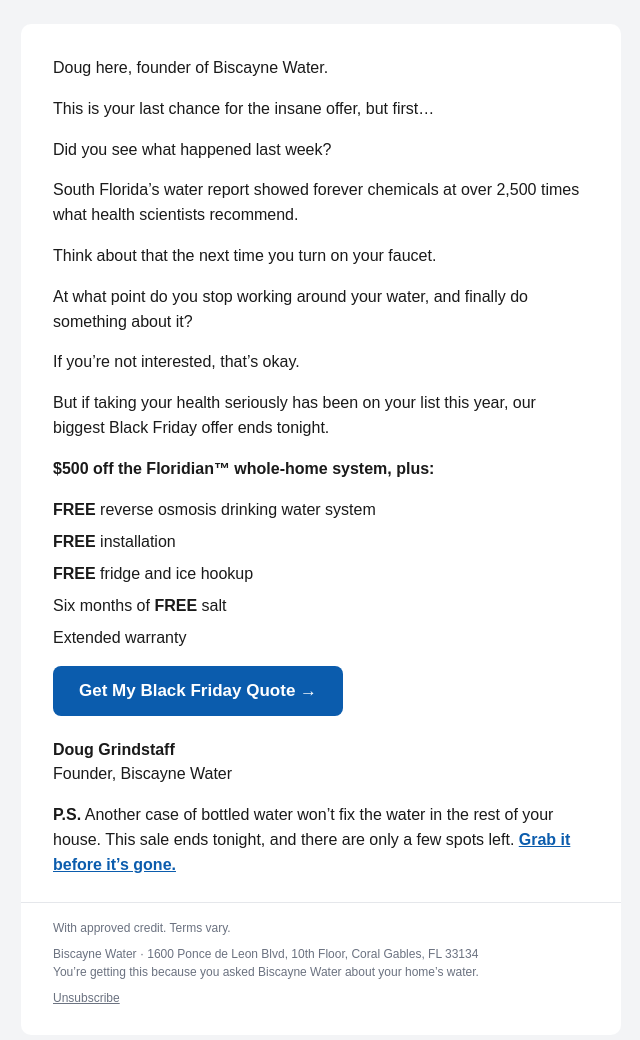
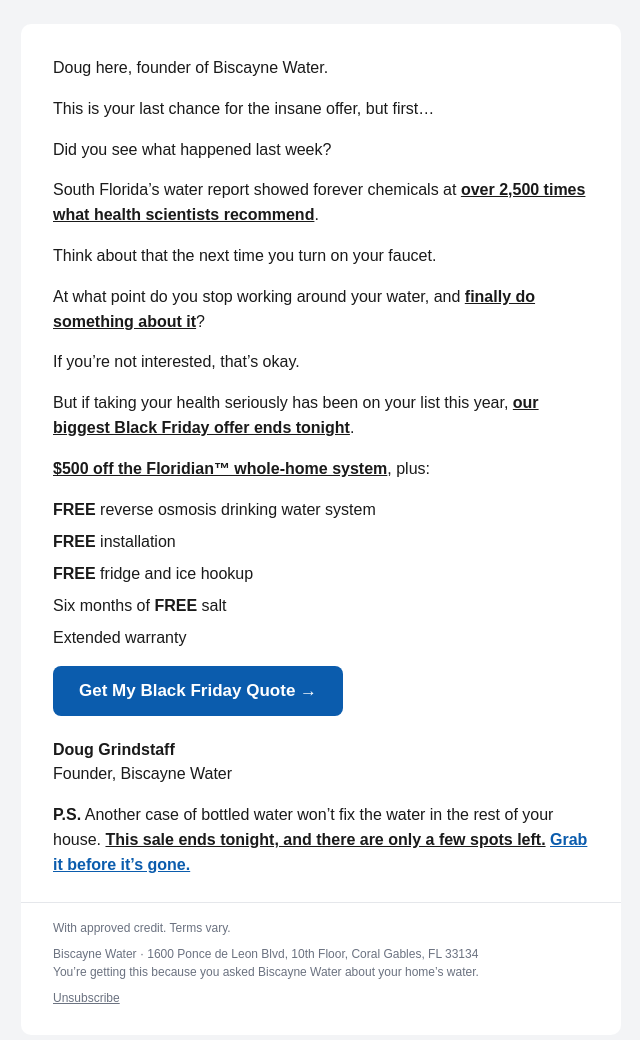
Before and after one commit to Kotobe20/bw-reports, a plain HTML site: page bf-final/final_lastday.html in a window 1280 px wide. Shown: the whole page, without its empty margins (319-959 px from the left). Drawn offline with Linux system fonts and the light colour scheme.

Commit message:
Bold and underline key phrases in Black Friday last-day preview

```diff
--- a/bf-final/final_lastday.html
+++ b/bf-final/final_lastday.html
@@ -8,12 +8,12 @@
 <p style="margin:0 0 16px;font-size:16px;line-height:1.55;color:#1a1a1a;">Doug here, founder of Biscayne Water.</p>
 <p style="margin:0 0 16px;font-size:16px;line-height:1.55;color:#1a1a1a;">This is your last chance for the insane offer, but first…</p>
 <p style="margin:0 0 16px;font-size:16px;line-height:1.55;color:#1a1a1a;">Did you see what happened last week?</p>
-<p style="margin:0 0 16px;font-size:16px;line-height:1.55;color:#1a1a1a;">South Florida’s water report showed forever chemicals at over 2,500 times what health scientists recommend.</p>
+<p style="margin:0 0 16px;font-size:16px;line-height:1.55;color:#1a1a1a;">South Florida’s water report showed forever chemicals at <strong><u>over 2,500 times what health scientists recommend</u></strong>.</p>
 <p style="margin:0 0 16px;font-size:16px;line-height:1.55;color:#1a1a1a;">Think about that the next time you turn on your faucet.</p>
-<p style="margin:0 0 16px;font-size:16px;line-height:1.55;color:#1a1a1a;">At what point do you stop working around your water, and finally do something about it?</p>
+<p style="margin:0 0 16px;font-size:16px;line-height:1.55;color:#1a1a1a;">At what point do you stop working around your water, and <strong><u>finally do something about it</u></strong>?</p>
 <p style="margin:0 0 16px;font-size:16px;line-height:1.55;color:#1a1a1a;">If you’re not interested, that’s okay.</p>
-<p style="margin:0 0 16px;font-size:16px;line-height:1.55;color:#1a1a1a;">But if taking your health seriously has been on your list this year, our biggest Black Friday offer ends tonight.</p>
-<p style="margin:0 0 16px;font-size:16px;line-height:1.55;color:#1a1a1a;"><strong>$500 off the Floridian™ whole-home system, plus:</strong></p>
+<p style="margin:0 0 16px;font-size:16px;line-height:1.55;color:#1a1a1a;">But if taking your health seriously has been on your list this year, <strong><u>our biggest Black Friday offer ends tonight</u></strong>.</p>
+<p style="margin:0 0 16px;font-size:16px;line-height:1.55;color:#1a1a1a;"><strong><u>$500 off the Floridian™ whole-home system</u></strong>, plus:</p>
 <p style="margin:0 0 8px;font-size:16px;line-height:1.5;color:#1a1a1a;"><strong>FREE</strong> reverse osmosis drinking water system</p>
 <p style="margin:0 0 8px;font-size:16px;line-height:1.5;color:#1a1a1a;"><strong>FREE</strong> installation</p>
 <p style="margin:0 0 8px;font-size:16px;line-height:1.5;color:#1a1a1a;"><strong>FREE</strong> fridge and ice hookup</p>
@@ -22,7 +22,7 @@
 <table role="presentation" cellpadding="0" cellspacing="0" border="0" style="margin-top:8px;margin-bottom:22px;"><tr><td bgcolor="#0b5cad" style="background-color:#0b5cad;border-radius:8px;">
 <a href="https://calendly.com/biscaynewater-info/in-home-water-filtration-system-consultation" style="display:inline-block;padding-top:15px;padding-right:26px;padding-bottom:15px;padding-left:26px;font-size:17px;font-weight:bold;color:#ffffff;text-decoration:none;font-family:Arial,Helvetica,sans-serif;">Get My Black Friday Quote →</a></td></tr></table>
 <p style="margin:0 0 16px;font-size:16px;line-height:1.55;color:#1a1a1a;"><strong>Doug Grindstaff</strong><br>Founder, Biscayne Water</p>
-<p style="margin:0 0 16px;font-size:16px;line-height:1.55;color:#1a1a1a;"><strong>P.S.</strong> Another case of bottled water won’t fix the water in the rest of your house. This sale ends tonight, and there are only a few spots left. <a href="https://calendly.com/biscaynewater-info/in-home-water-filtration-system-consultation" style="color:#0b5cad;font-weight:bold;text-decoration:underline;">Grab it before it’s gone.</a></p>
+<p style="margin:0 0 16px;font-size:16px;line-height:1.55;color:#1a1a1a;"><strong>P.S.</strong> Another case of bottled water won’t fix the water in the rest of your house. <strong><u>This sale ends tonight, and there are only a few spots left.</u></strong> <a href="https://calendly.com/biscaynewater-info/in-home-water-filtration-system-consultation" style="color:#0b5cad;font-weight:bold;text-decoration:underline;">Grab it before it’s gone.</a></p>
 </td></tr>
 <tr><td style="padding-top:16px;padding-right:32px;padding-bottom:28px;padding-left:32px;border-top:1px solid #e5e7eb;font-family:Arial,Helvetica,sans-serif;font-size:12px;line-height:1.5;color:#6b7280;">
 <p style="margin:0 0 8px;">With approved credit. Terms vary.</p>
```
Also changed, not shown: bf-final/index.html (+5 -5 lines).
